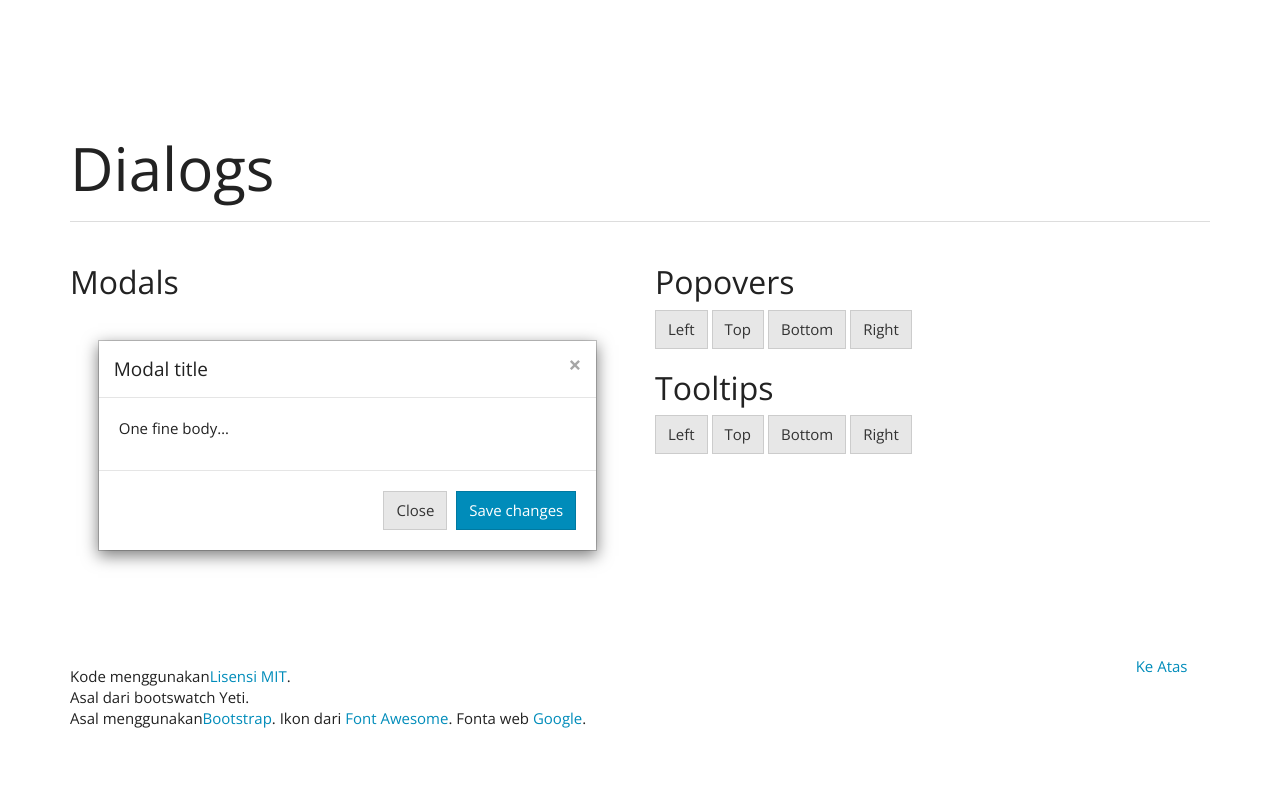
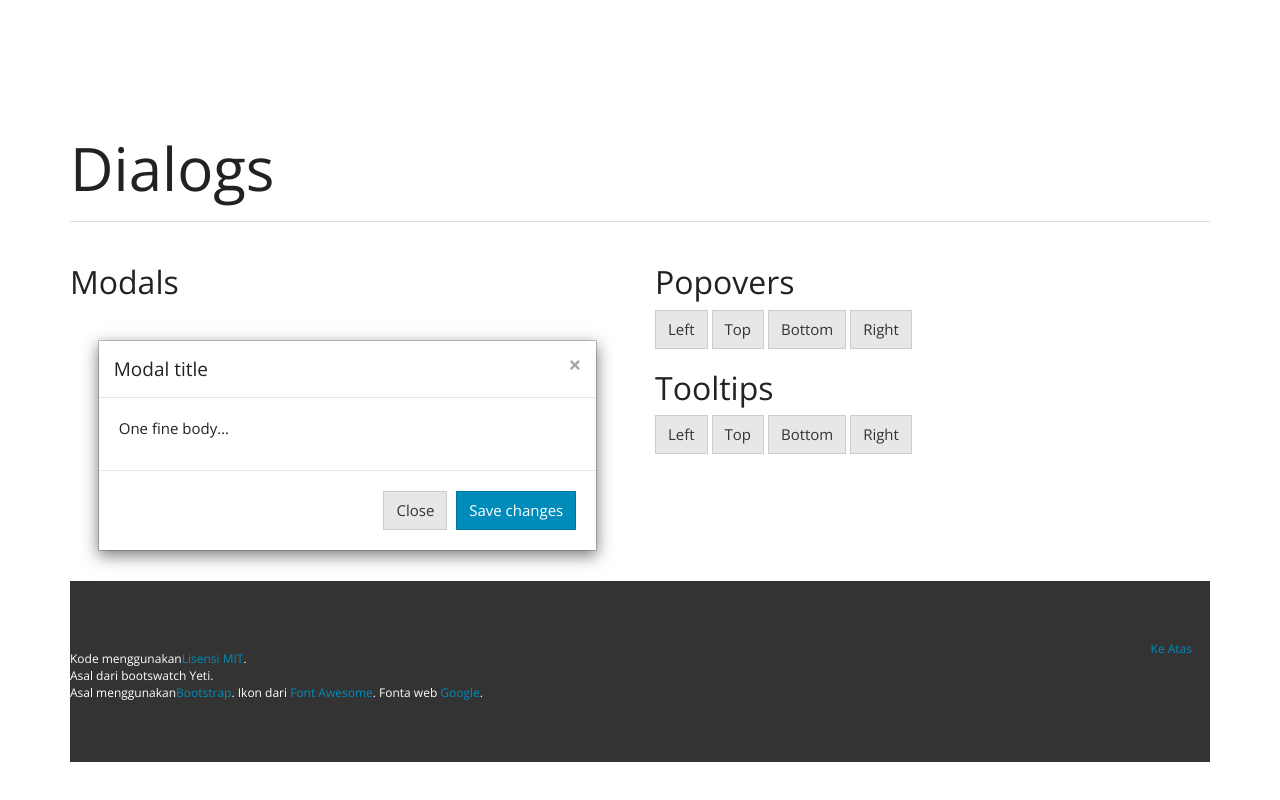
Before and after one commit to irfanpule/web-ui-blankon, a plain HTML site: page index.html in a window 1280 px wide. Shown: the part 8938-9738 px from the top of the page. After the commit the page ends 9700 px from the top, so only its background shows below. Drawn offline with nearby package versions, Linux system fonts and the light colour scheme.

Commit message:
add footer style

```diff
--- a/css/custom.css
+++ b/css/custom.css
@@ -119,7 +119,10 @@ body>.navbar {
     margin-bottom: 10px
 }
 footer {
-    margin: 5em 0
+    background-color: #333333;
+    padding: 5em 0;
+    color: white;
+    font-size: 12px;
 }
 footer li {
     float: left;
```
